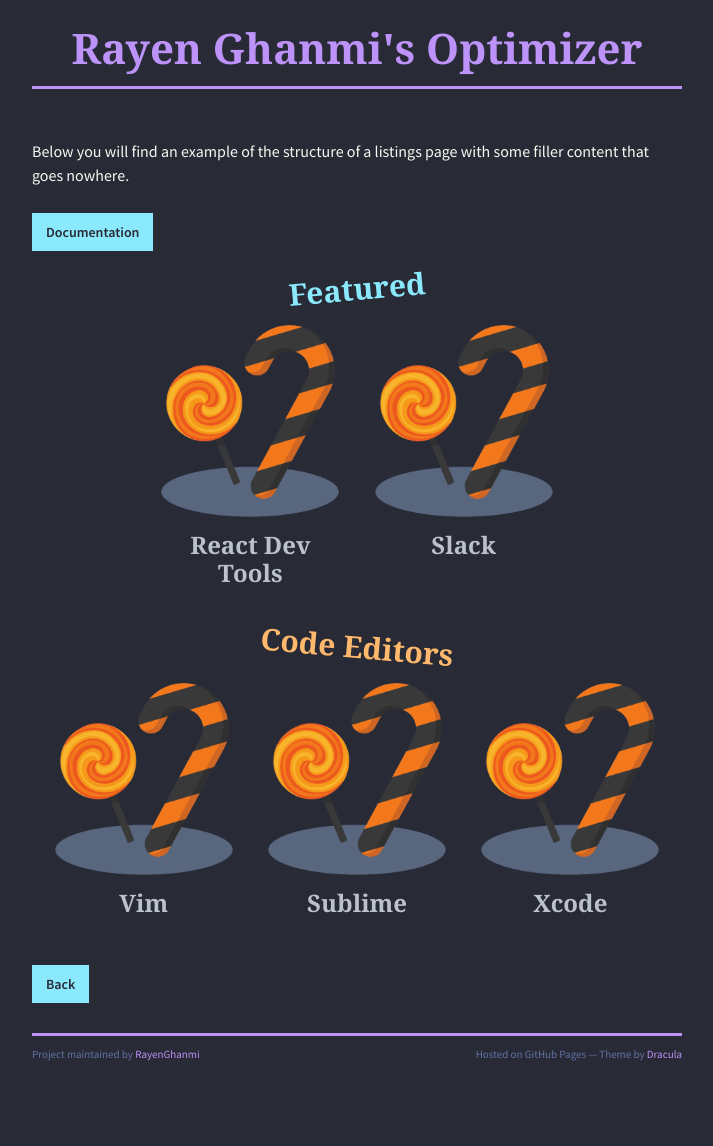
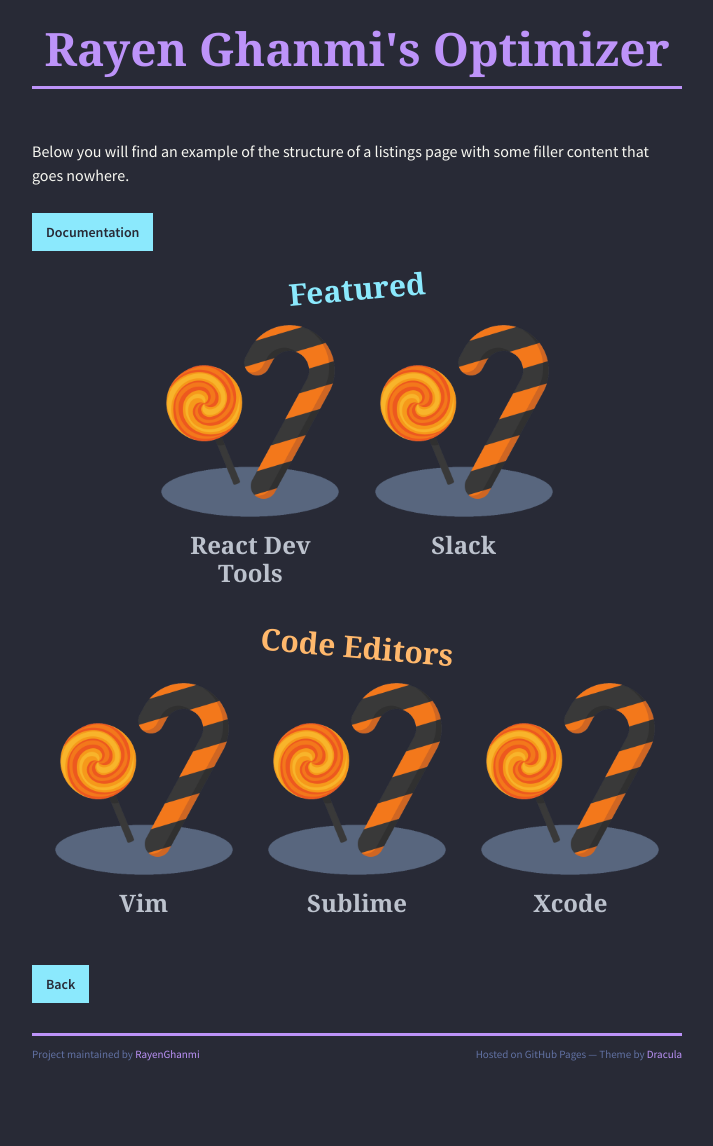
Before and after one commit to RayenGhanmi/rayenghanmi.github.io, a Jekyll site: the page built from samples/listings-page.md, in a window 1280 px wide. Shown: the whole page, without its empty margins (283-996 px from the left). Built offline with Jekyll 4.4.1, drawn with Linux system fonts in a browser that asks for light colours; nearby versions of some CDN libraries; the repository's description, which GitHub fills in, is left out.

Commit message:
Update jekyll-theme-dracula.scss

```diff
--- a/_sass/jekyll-theme-dracula.scss
+++ b/_sass/jekyll-theme-dracula.scss
@@ -33,7 +33,7 @@
 
 h1 {
   color:$purple;
-  font-size:42px;
+  font-size:46px;
   line-height: 52px;
 }
 
```
